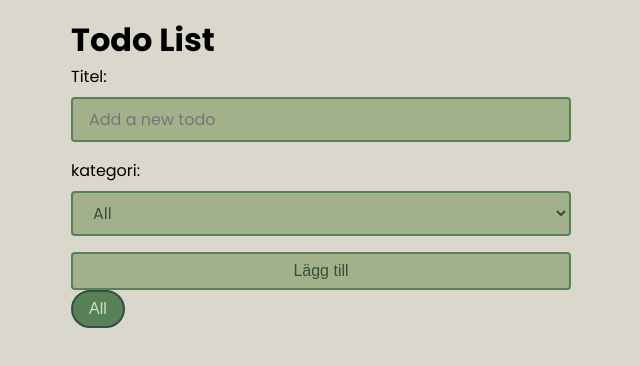
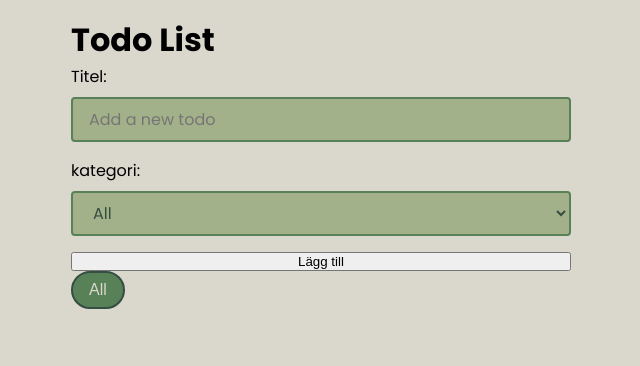
Before and after one commit to JosefForkman/Labb-3---React, a React (Vite) app: page / in a window 1280 px wide. Shown: the top 366 px of the page, without its empty margins (319-959 px from the left). Built offline with nearby package versions, Linux system fonts and the light colour scheme.

Commit message:
make button style global with .btn

```diff
--- a/src/App.css
+++ b/src/App.css
@@ -21,14 +21,6 @@ main {
         font-size: 1rem;
         background-color: var(--green-200);
         padding: 0.5rem 1rem;
-        border: 2px solid var(--green-400);
-        border-radius: 0.25em;
-    }
-    button {
-        font-size: 1rem;
-        color: var(--green-800);
-        background-color: var(--green-200);
-        padding: 0.5em 1em;
         border: 2px solid var(--green-400);
         border-radius: 0.25em;
     }
--- a/src/index.css
+++ b/src/index.css
@@ -31,3 +31,17 @@ select {
     border: 2px solid var(--green-400);
     border-radius: 0.25em;
 }
+
+.btn {
+    font-size: 1rem;
+    color: var(--green-800);
+    background-color: var(--green-200);
+    padding: 0.5em 1em;
+    border: 2px solid var(--green-400);
+    border-radius: 0.25em;
+    cursor: pointer;
+
+    &.w-100 {
+        width: 100%;
+    }
+}
```
